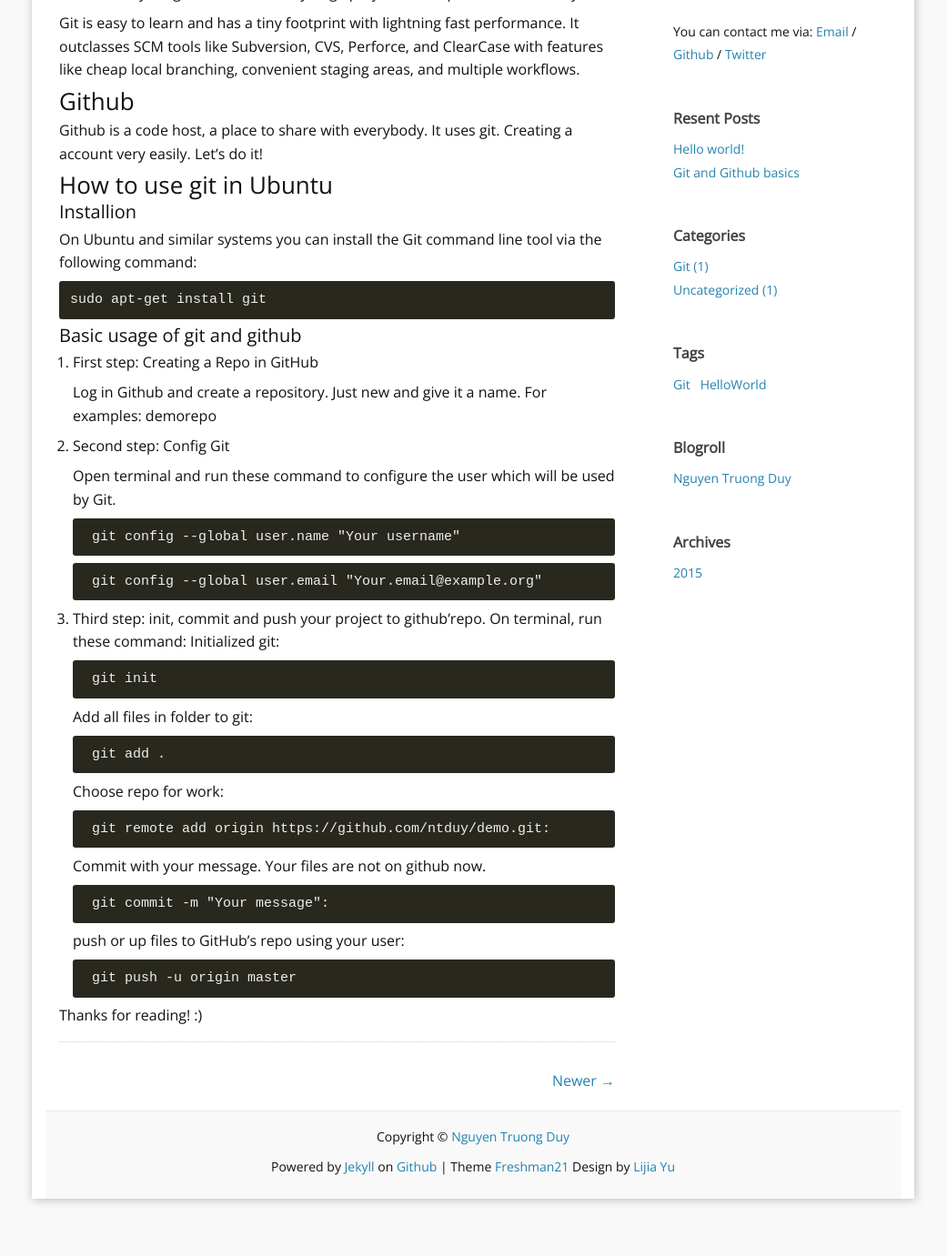
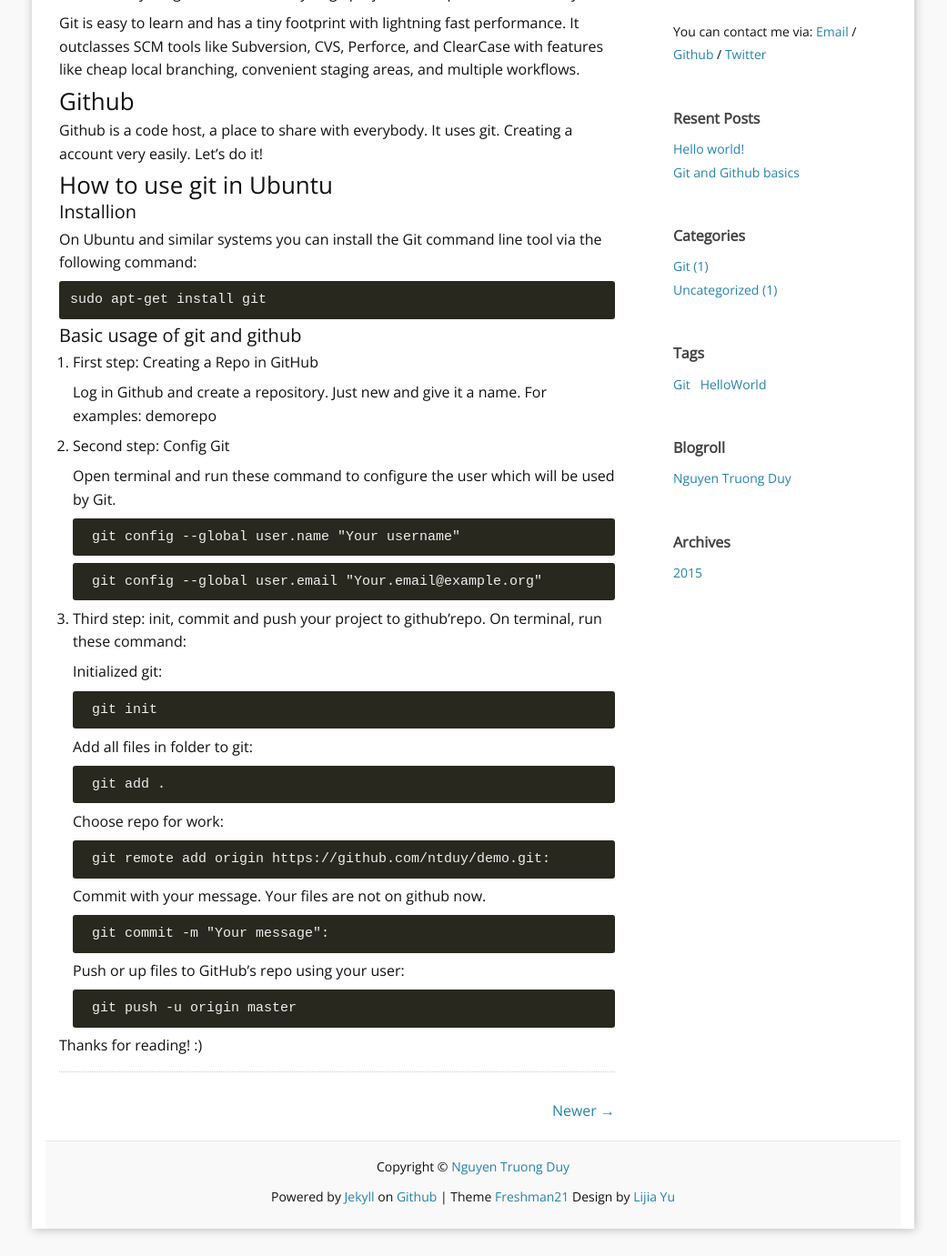
Before and after one commit to truongduyng/truongduyng.github.io, a Jekyll site: the page built from _posts/2015-01-15-git-basics.md, in a window 1280 px wide, cut to the strip 344-1725 px from the top of the page. Shown: the whole strip at 91% size, without its empty margins (120-1161 px from the left). Built offline with Jekyll 4.4.1, drawn with Linux system fonts in a browser that asks for light colours; comment, search, counter and statistics services are not loaded; before the commit the page ends 1692 px from its top, so only the background shows below that.

Commit message:
fix something

````diff
--- a/_posts/2015-01-15-git-basics.md
+++ b/_posts/2015-01-15-git-basics.md
@@ -47,6 +47,7 @@
 
 3. Third step: init, commit and push your project to github'repo.
 	On terminal, run these command:
+
 	Initialized git:
 	```
 	git init
@@ -67,7 +68,7 @@
 	git commit -m "Your message":
 	```
 
-	push or up files to GitHub's repo using your user:
+	Push or up files to GitHub's repo using your user:
 	```
 	git push -u origin master
 	```
````
Also changed, not shown: about.md (line endings or trailing spaces).
